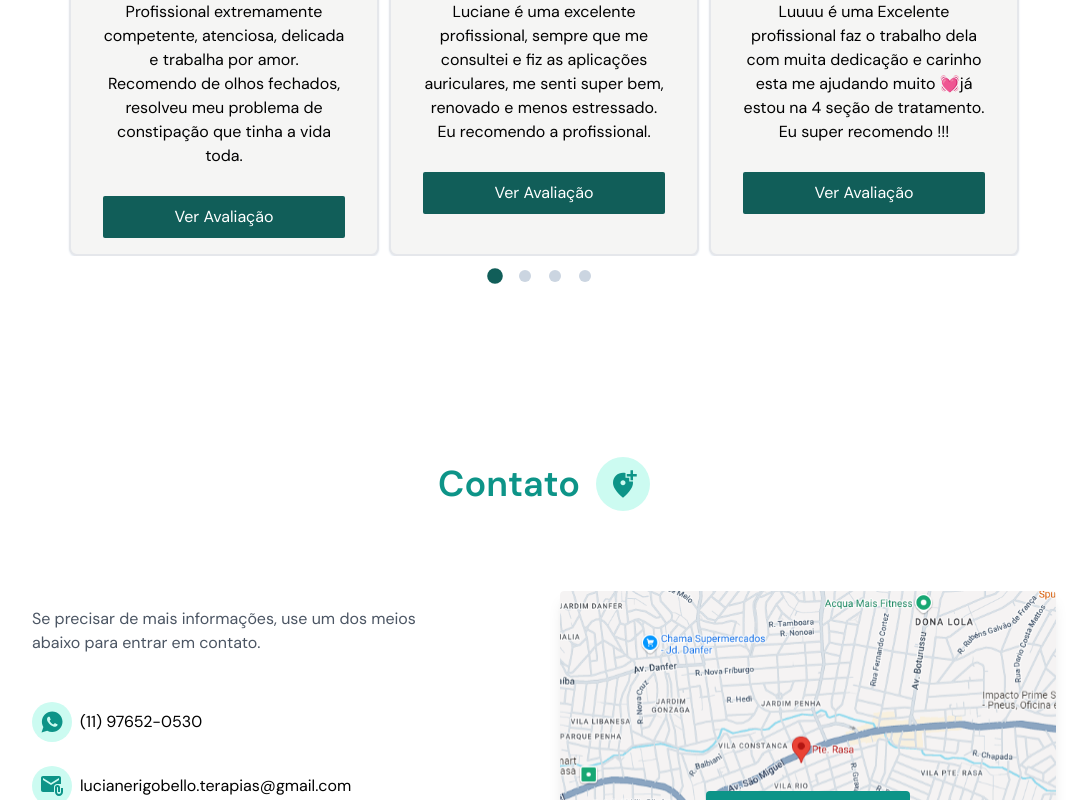
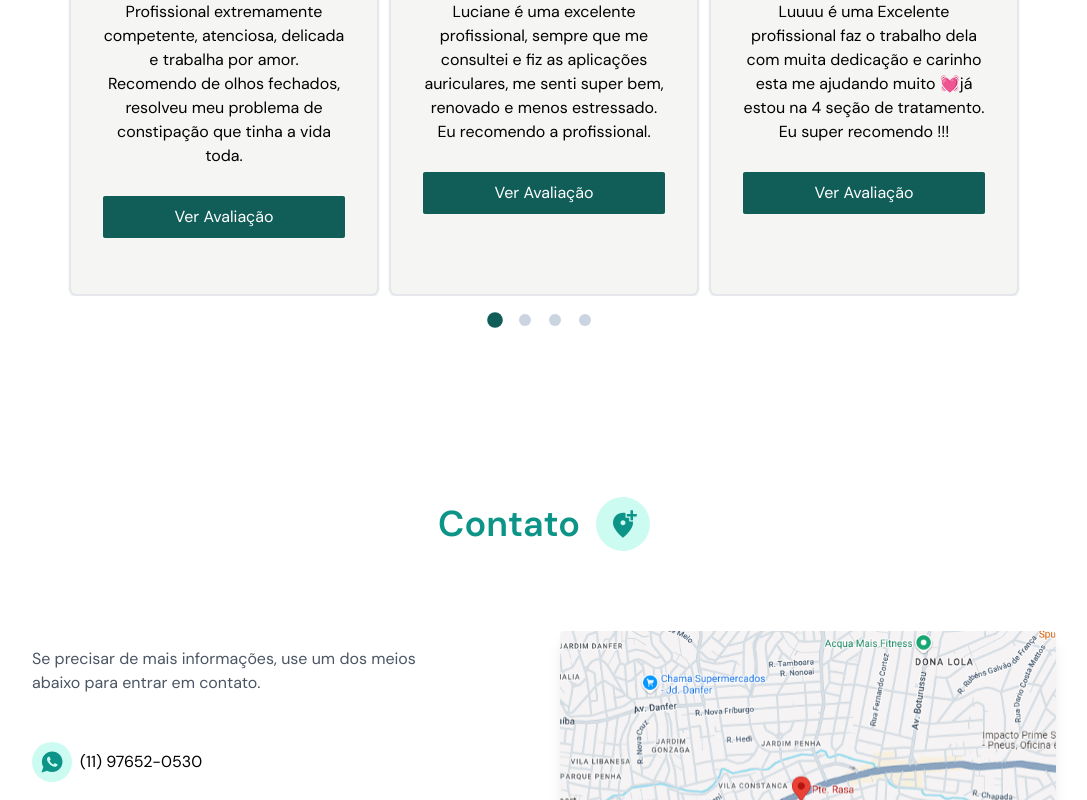
Before and after one commit to Guilherme-Rigobello/cristal-terapias, a React (Vite) app: page / in a window 1280 px wide. Shown: the part 3724-4524 px from the top of the page, without its empty margins (96-1183 px from the left). Built offline with nearby package versions, Linux system fonts and the light colour scheme.

Commit message:
fix card error

```diff
--- a/src/pages/Avaliacoes/Avaliacoes.jsx
+++ b/src/pages/Avaliacoes/Avaliacoes.jsx
@@ -23,7 +23,7 @@ const Avaliacoes = () => {
       </div>
     ),
     customPaging: (i) => (
-      <div className='w-3 h-3 mt-4 bg-gray-400 rounded-full'></div>
+      <div className='w-3 h-3 mt-5 bg-gray-400 rounded-full'></div>
     ),
     responsive: [
       {
@@ -63,7 +63,7 @@ const Avaliacoes = () => {
     },
     {
       name: `Juliane Vóvio`,
-      review: `Sabe uma pessoa iluminada, uma pessoa radiante e que te faz sentir igual, essa é a Lu, trabalho dela é maravilhoso, trata super bem seus pacientes, recomendo demais... Parabéns pelo lindo trabalho.`,
+      review: `Sabe uma pessoa iluminada, uma pessoa radiante e que te faz sentir igual, essa é a Lu, trabalho dela é maravilhoso, trata super bem seus pacientes, recomendo demais...`,
       link: `https://g.co/kgs/Yy3Viwm`,
     },
     {
@@ -91,7 +91,7 @@ const Avaliacoes = () => {
         <Slider {...settings}>
           {data.map((d, index) => (
             <div
-              className='px-4 py-5 border-2 border-gray-200 rounded-lg w-80 h-[420px] bg-stone-100 shadow-sm shadow-slate-200'
+              className='px-4 py-5 border-2 border-gray-200 rounded-lg w-80 h-[460px] bg-stone-100 shadow-sm shadow-slate-200'
               key={index}
             >
               <div className='flex justify-center mb-4'>
```
